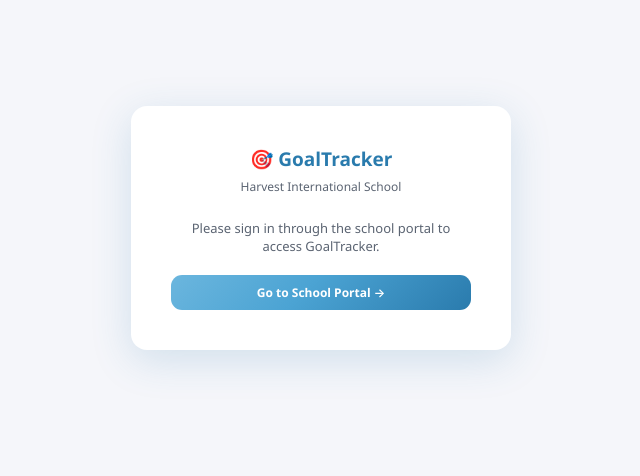
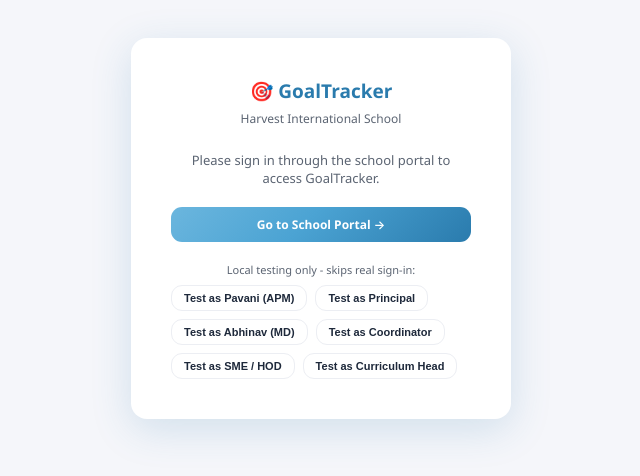
Before and after one commit to pkanukol/Harvest_portal, a React (Vite) app in the folder GoalTracker/frontend/: page / in a window 1280 px wide. Shown: the part 116-592 px from the top of the page, without its empty margins (319-959 px from the left). Built offline with nearby package versions, Linux system fonts and the light colour scheme; no server answers.

Commit message:
Update portal URL and add local testing users

```diff
--- a/GoalTracker/frontend/src/components/LoginView.jsx
+++ b/GoalTracker/frontend/src/components/LoginView.jsx
@@ -1,5 +1,41 @@
+import { useState } from "react";
+import { api } from "../api";
+import { useAuth } from "../context/AuthContext";
+
+// Local-testing-only shortcut, restricted to a fixed allowlist. import.meta.env.DEV
+// is false in any `vite build` production bundle regardless of environment,
+// and the backend (/api/dev/login) independently 404s for any email not in
+// its own allowlist and unless it's running against the local SQLite DB - so
+// these buttons are inert three ways over, not just hidden, once deployed or
+// used by anyone else. Kept in sync with DEV_LOGIN_ALLOWED_EMAILS in
+// GoalTracker/backend/app/config.py.
+const DEV_TEST_USERS = [
+  { label: "Pavani (APM)", email: "pavani.k@harvestinternationalschool.in" },
+  { label: "Principal", email: "principal.kodathi@harvestinternationalschool.in" },
+  { label: "Abhinav (MD)", email: "abhinav_g@harvestinternationalschool.in" },
+  { label: "Coordinator", email: "sumathi@harvestinternationalschool.in" },
+  { label: "SME / HOD", email: "timsy.thomas@harvestinternationalschool.in" },
+  { label: "Curriculum Head", email: "chitra@harvestinternationalschool.in" },
+];
+
 export default function LoginView({ error }) {
-  const portalUrl = import.meta.env.VITE_PORTAL_URL || "http://localhost:3000/portal/login.html";
+  const portalUrl = import.meta.env.VITE_PORTAL_URL || "https://his-academy360.netlify.app";
+  const { login } = useAuth();
+  const [devError, setDevError] = useState("");
+  const [loggingInAs, setLoggingInAs] = useState(null);
+
+  async function handleDevLogin(email) {
+    setLoggingInAs(email);
+    setDevError("");
+    try {
+      const data = await api.devLogin(email);
+      login(data);
+    } catch (err) {
+      setDevError(err.message);
+    } finally {
+      setLoggingInAs(null);
+    }
+  }
 
   return (
     <div className="login-container">
@@ -13,6 +49,27 @@ export default function LoginView({ error }) {
         <a href={portalUrl} className="btn btn-primary btn-block">
           Go to School Portal →
         </a>
+
+        {import.meta.env.DEV && (
+          <div className="dev-login-panel">
+            <div className="hint-text" style={{ marginTop: 20, marginBottom: 8 }}>
+              Local testing only - skips real sign-in:
+            </div>
+            {devError && <div className="form-error">{devError}</div>}
+            <div style={{ display: "flex", flexWrap: "wrap", gap: 8 }}>
+              {DEV_TEST_USERS.map((u) => (
+                <button
+                  key={u.email}
+                  className="btn btn-ghost btn-sm"
+                  disabled={loggingInAs === u.email}
+                  onClick={() => handleDevLogin(u.email)}
+                >
+                  {loggingInAs === u.email ? "Signing in…" : `Test as ${u.label}`}
+                </button>
+              ))}
+            </div>
+          </div>
+        )}
       </div>
     </div>
   );
```
